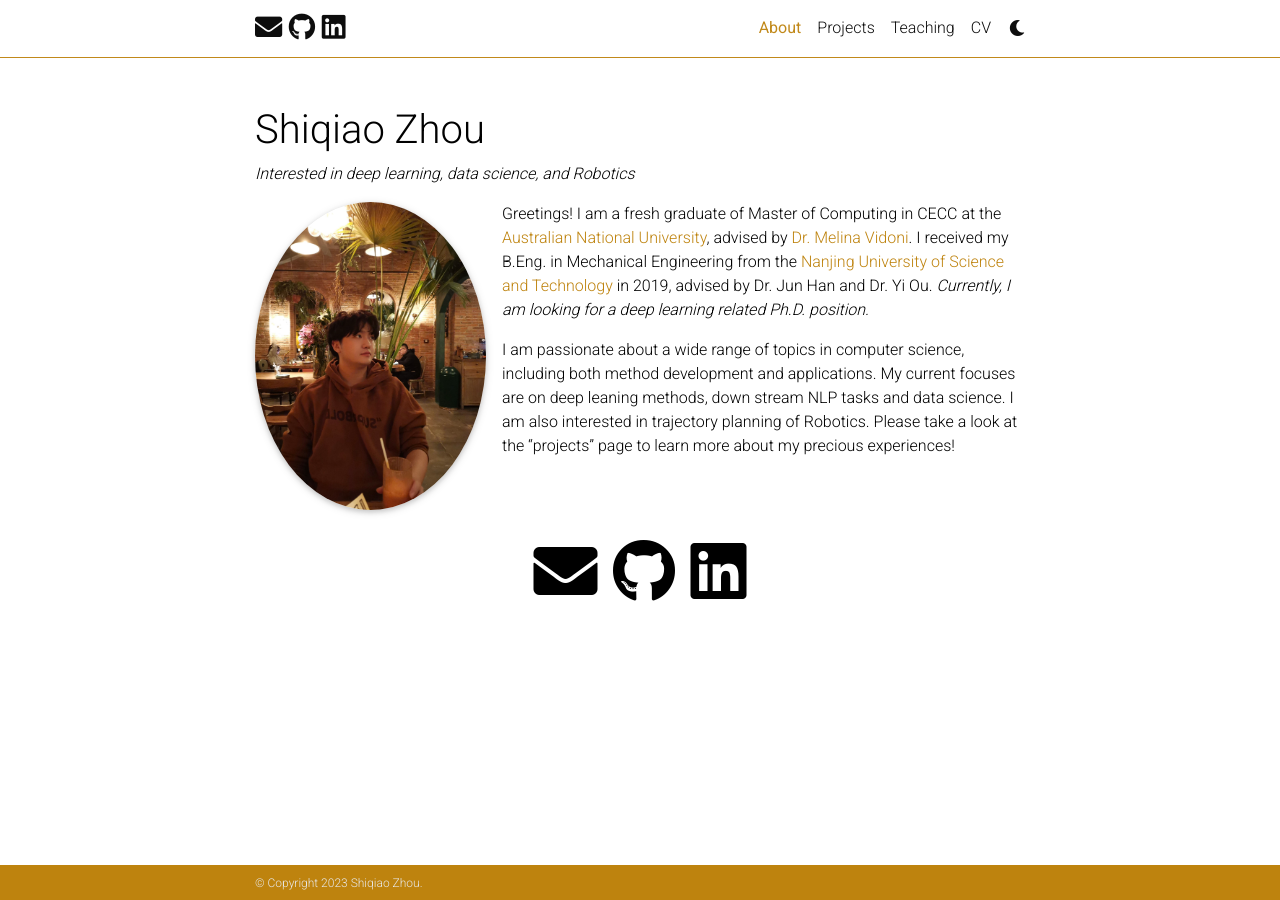
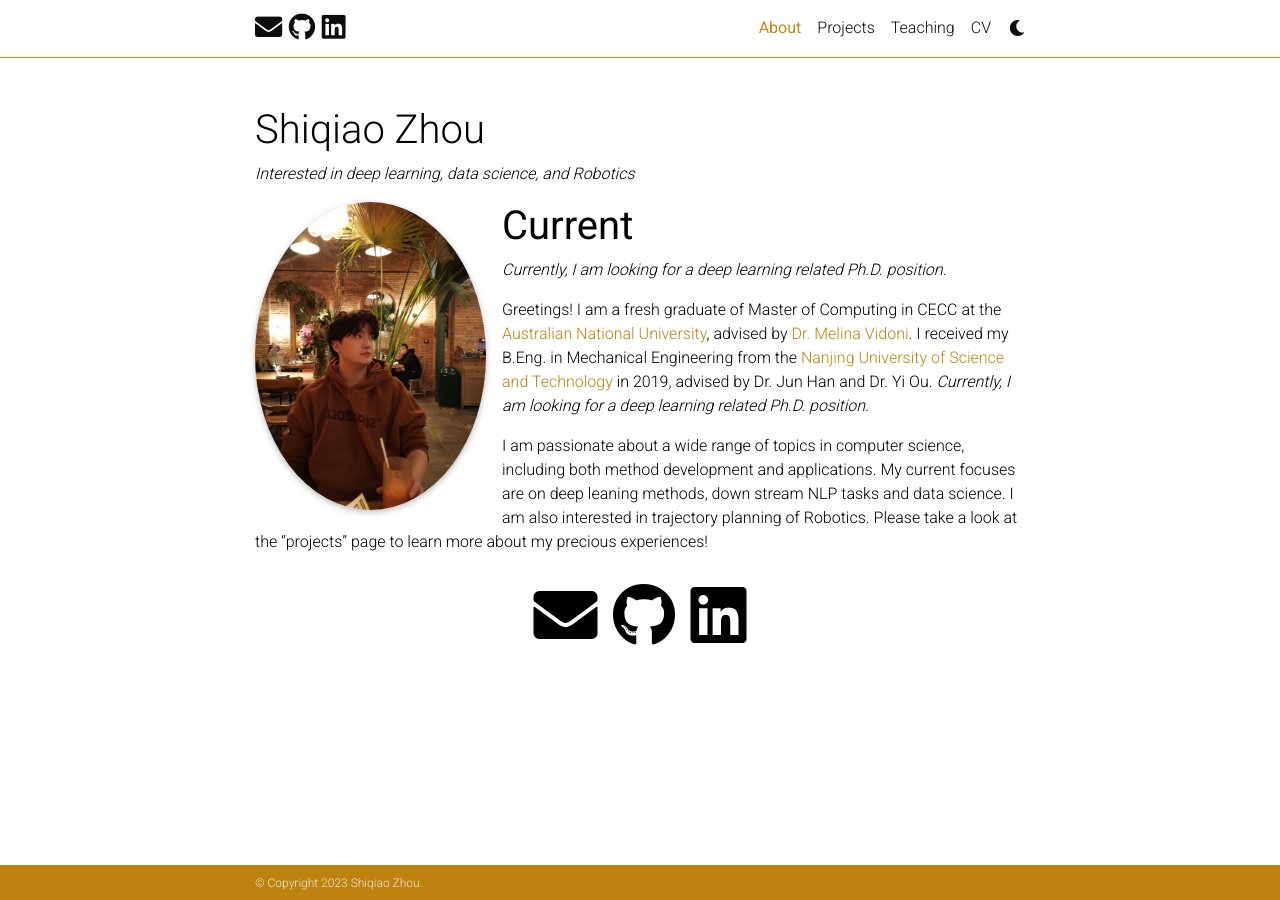
Before and after one commit to ShiqiaoZhou/ShiqiaoZhou.github.io, a Jekyll site: the page built from _pages/about.md, in a window 1280 px wide. Built offline with Jekyll 4.4.1, drawn with Linux system fonts in a browser that asks for light colours; full-size pictures stand in for the smaller copies a plugin makes; comment, search, counter and statistics services are not loaded; a style sheet for code colours, icons or effects is not loaded.

Commit message:
Update about.md

```diff
--- a/_pages/about.md
+++ b/_pages/about.md
@@ -14,6 +14,8 @@ news: false  # includes a list of news items
 selected_papers: false # includes a list of papers marked as "selected={true}"
 social: true  # includes social icons at the bottom of the page
 ---
+<h1 style="font-weight: bolder">Current</h1>
+<i>Currently, I am looking for a deep learning related Ph.D. position<i>.
 
 Greetings! I am a fresh graduate of Master of Computing in CECC at the [Australian National University](https://https://www.anu.edu.au/), advised by [Dr. Melina Vidoni](https://melvidoni.rbind.io/#about). I received my B.Eng. in Mechanical Engineering from the [Nanjing University of Science and Technology](https://english.njust.edu.cn/) in 2019, advised by Dr. Jun Han and Dr. Yi Ou.
 <i>Currently, I am looking for a deep learning related Ph.D. position<i>.
```
